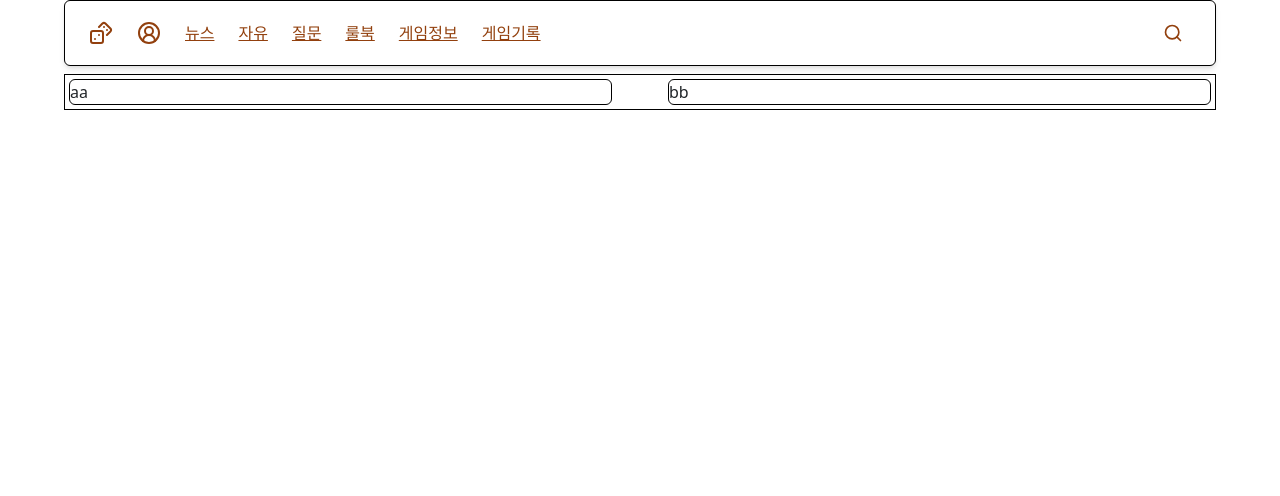
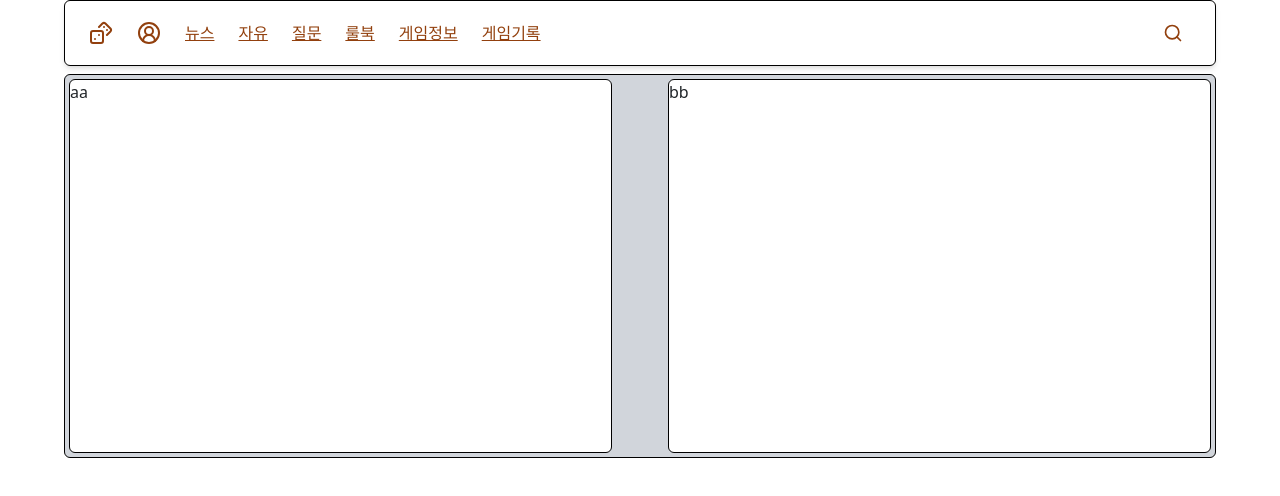
Before and after one commit to kinghama82/ebs-front, a Next.js app: page /history in a window 1280 px wide. Shown: the top 496 px of the page. Built offline with nearby package versions, Linux system fonts and the light colour scheme.

Commit message:
fix historypage

```diff
--- a/src/app/history/page.js
+++ b/src/app/history/page.js
@@ -4,7 +4,7 @@ const HistoryPage = () => {
     return ( <>
         <BasicMenu/>
 
-            <div className="flex flex-row gap-12 border-r-2 mt-2 max-w-6xl mx-auto border-1 h-full border-black">
+            <div className="flex flex-row gap-12 rounded-md mt-2 max-w-6xl mx-auto border-1 bg-gray-300 min-h-96 border-black">
                 <div className="m-1 basis-6/12 card border-black">aa
                 </div>
 
```
